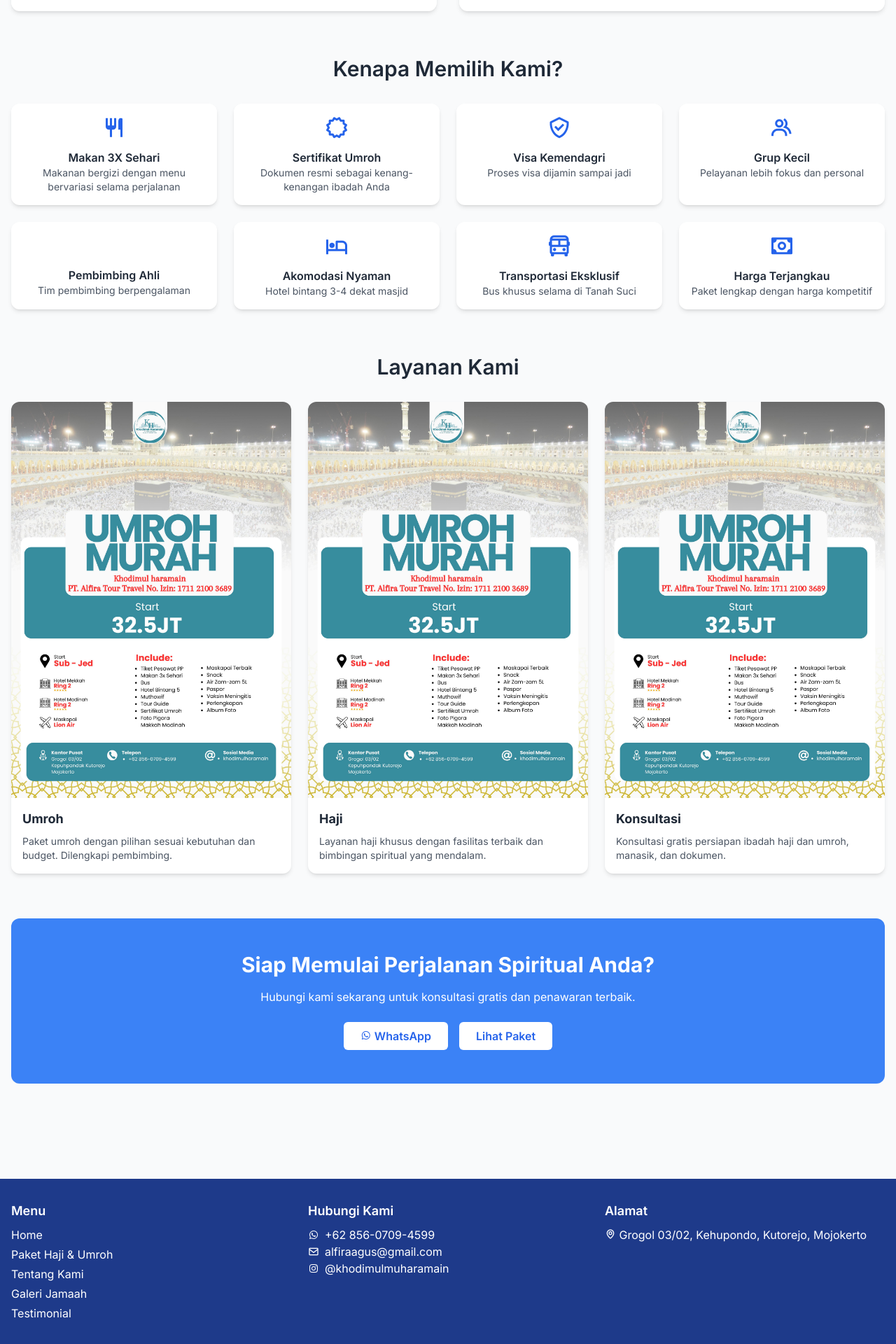
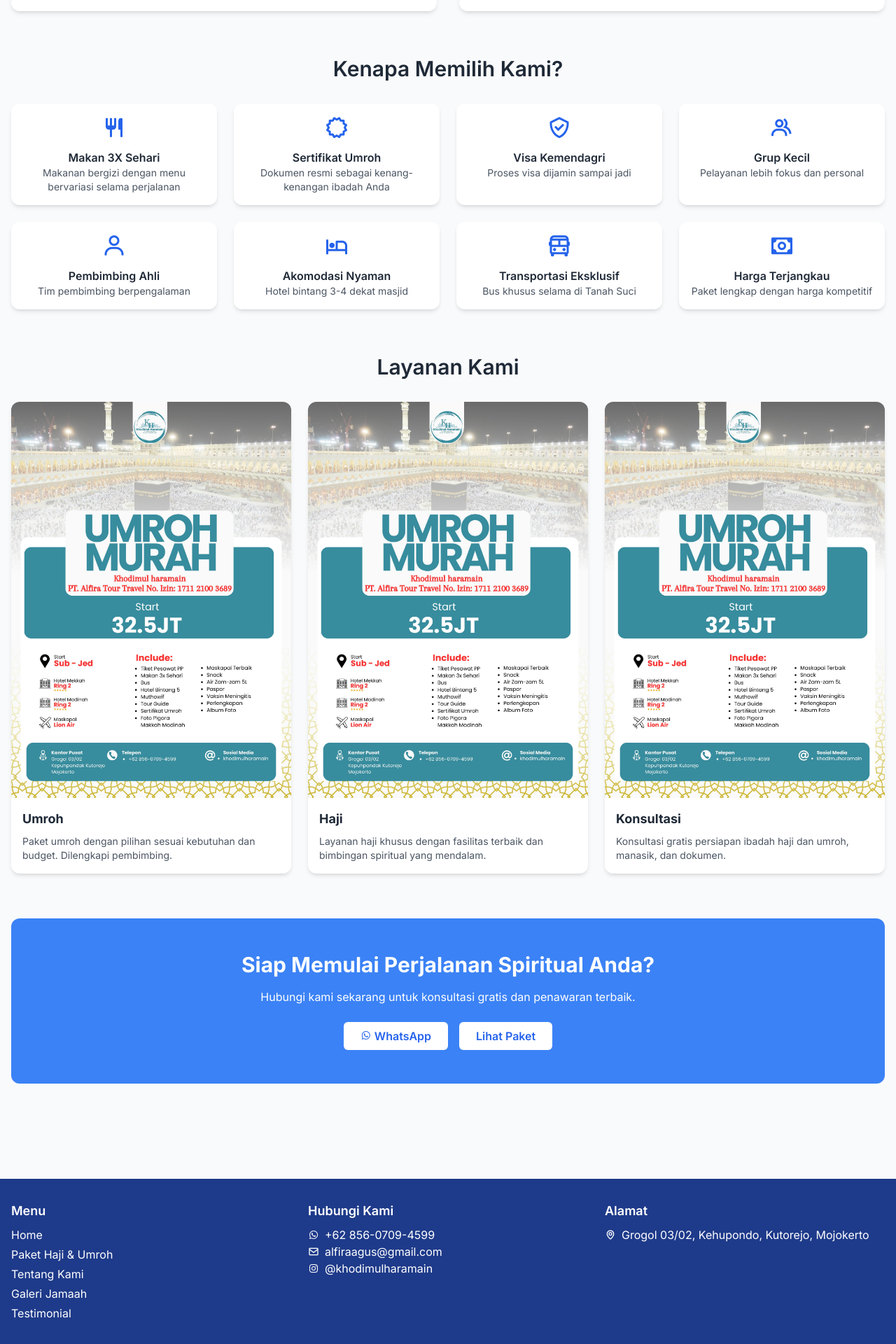
Before and after one commit to Rama-lab79/Web-Project, a Flask app: page / in a window 1280 px wide. Shown: the part 924-2844 px from the top of the page at 70% size. Run offline with Flask 3, Linux system fonts and the light colour scheme; some libraries are stand-ins or nearby versions.

Commit message:
Update Tampilan

```diff
--- a/coba1/templates/base.html
+++ b/coba1/templates/base.html
@@ -160,18 +160,23 @@
           </p>
           <p>
             <a
-              href="https://www.instagram.com/khodimulmuharamain"
+              href="https://www.instagram.com/khodimulharamain/"
               target="_blank"
               class="hover:underline flex items-center gap-2"
-              ><i class="bx bxl-instagram"></i> @khodimulmuharamain</a
+              ><i class="bx bxl-instagram"></i> @khodimulharamain</a
             >
           </p>
         </div>
         <div>
           <h4 class="font-semibold text-lg mb-2">Alamat</h4>
           <p>
-            <i class="bx bx-map"></i> Grogol 03/02, Kehupondo, Kutorejo,
-            Mojokerto
+            <a
+              href="https://maps.app.goo.gl/JKkPdRkmJcYpjyyF7"
+              target="_blank"
+              class="hover:underline flex items-center gap-2"
+              ><i class="bx bx-map"></i> Grogol 03/02, Kehupondo, Kutorejo,
+              Mojokerto</a
+            >
           </p>
         </div>
       </div>
--- a/coba1/templates/index.html
+++ b/coba1/templates/index.html
@@ -94,7 +94,7 @@
     'Sertifikat Umroh', 'Dokumen resmi sebagai kenang-kenangan ibadah Anda'),
     ('bx bx-check-shield', 'Visa Kemendagri', 'Proses visa dijamin sampai
     jadi'), ('bx bx-group', 'Grup Kecil', 'Pelayanan lebih fokus dan personal'),
-    ('bx bx-guide', 'Pembimbing Ahli', 'Tim pembimbing berpengalaman'), ('bx
+    ('bx bx-user', 'Pembimbing Ahli', 'Tim pembimbing berpengalaman'), ('bx
     bx-hotel', 'Akomodasi Nyaman', 'Hotel bintang 3-4 dekat masjid'), ('bx
     bx-bus', 'Transportasi Eksklusif', 'Bus khusus selama di Tanah Suci'), ('bx
     bx-money', 'Harga Terjangkau', 'Paket lengkap dengan harga kompetitif') ] %}
```
